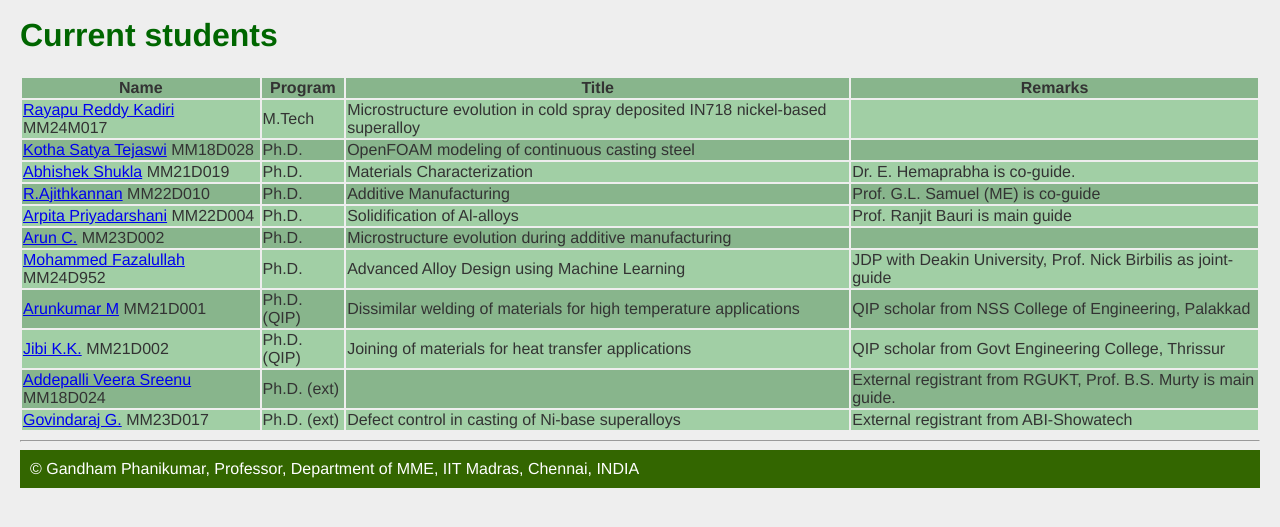
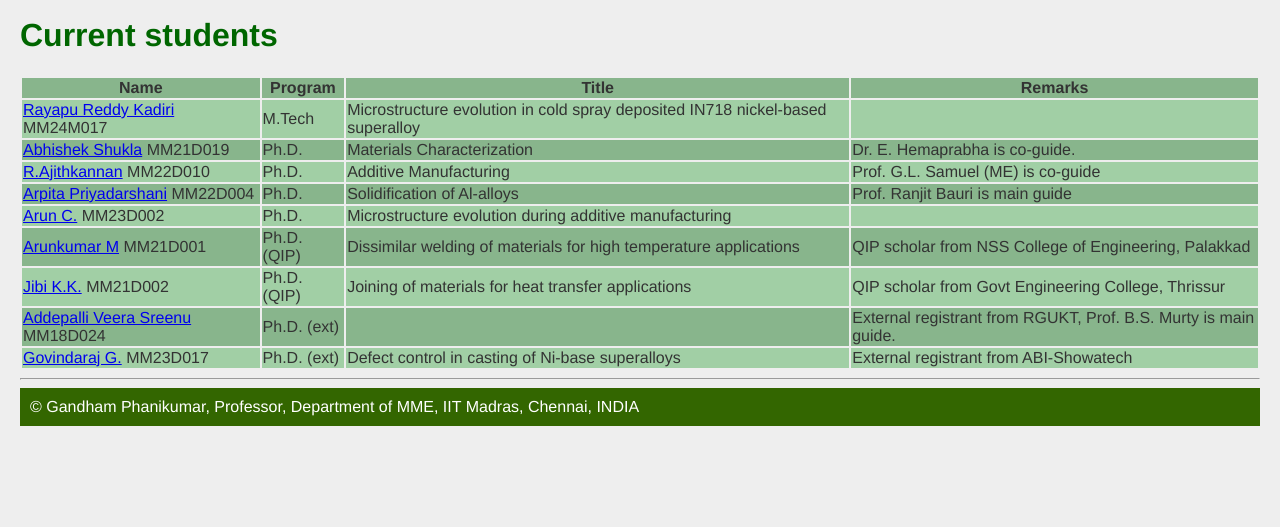
Before and after one commit to gphanikumar/gphanikumar.github.io, a Jekyll site: the page built from _pages/students.md, in a window 1280 px wide, cut to the strip 162-689 px from the top of the page. Built offline with Jekyll 4.4.1, drawn with Linux system fonts in a browser that asks for light colours.

Commit message:
updated students pages

```diff
--- a/_data/phd.yml
+++ b/_data/phd.yml
@@ -117,3 +117,11 @@
   title: Electrochemical study of the chemo-mechanical effects of high capacity lithium ion batteries using phase field modeling
   remarks: PMRF scholar. Dr. Narasimhan Swaminathan (ME) is main guide.
 #-------------------------------------------------------------
+- name: Kotha Satya Tejaswi
+  roll: MM18D028
+  year: 2025
+  url: "students/tejaswi"
+  prog: Ph.D.
+  title: OpenFOAM modeling of continuous casting steel
+  remarks:
+#-------------------------------------------------------------
--- a/_data/stu.yml
+++ b/_data/stu.yml
@@ -1,10 +1,3 @@
-#-------------------------------------------------------------
-- name: Kotha Satya Tejaswi
-  roll: MM18D028
-  url: "students/tejaswi"
-  prog: Ph.D.
-  title: OpenFOAM modeling of continuous casting steel
-  remarks:
 #-------------------------------------------------------------
 - name: Addepalli Veera Sreenu
   roll: MM18D024
@@ -62,13 +55,6 @@
   title: Defect control in casting of Ni-base superalloys
   remarks: External registrant from ABI-Showatech
 #-------------------------------------------------------------
-- name: Mohammed Fazalullah
-  roll: MM24D952
-  url: "students/fazal"
-  prog: Ph.D.
-  title: Advanced Alloy Design using Machine Learning
-  remarks: JDP with Deakin University, Prof. Nick Birbilis as joint-guide
-#-------------------------------------------------------------
 - name: Rayapu Reddy Kadiri
   roll: MM24M017
   url: "students/rayapu"
```
Also changed, not shown: _pages/reshma.md (+1 -6 lines), assets/images/reshma.jpeg (deleted).
